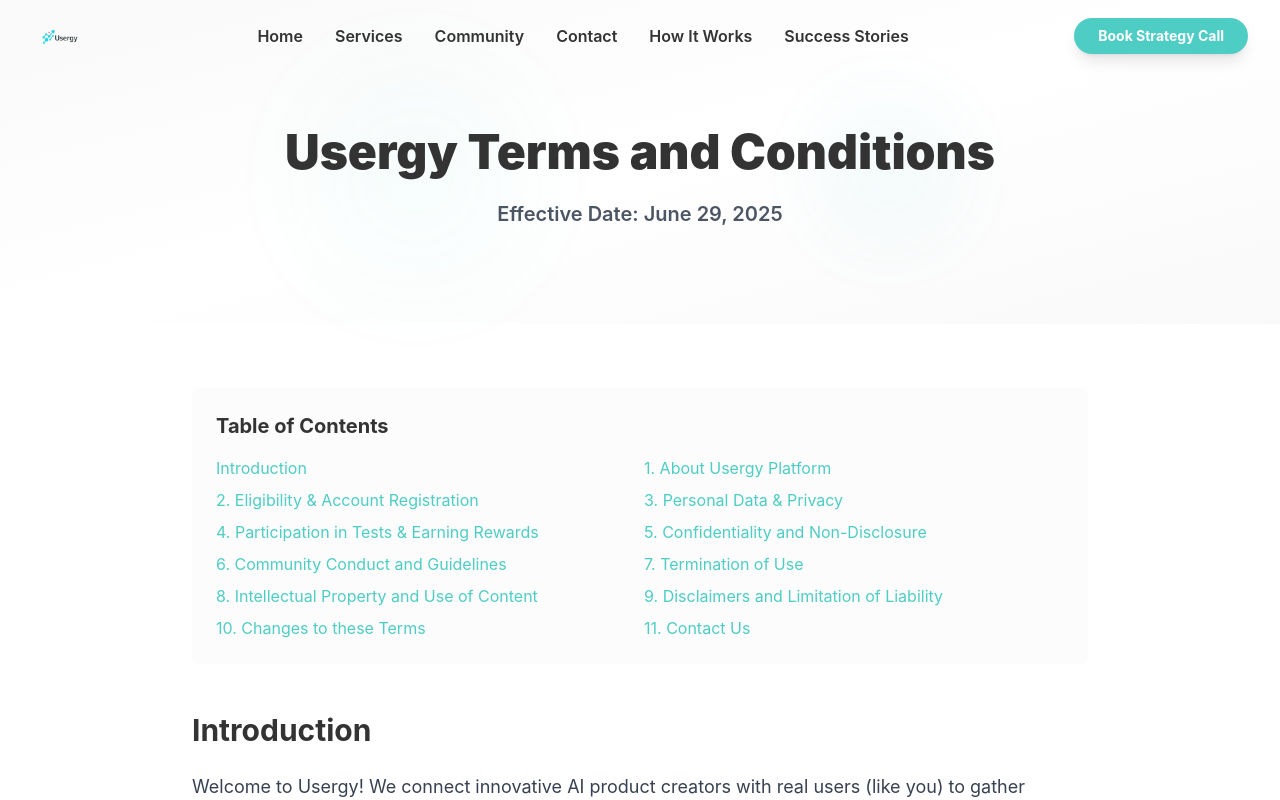
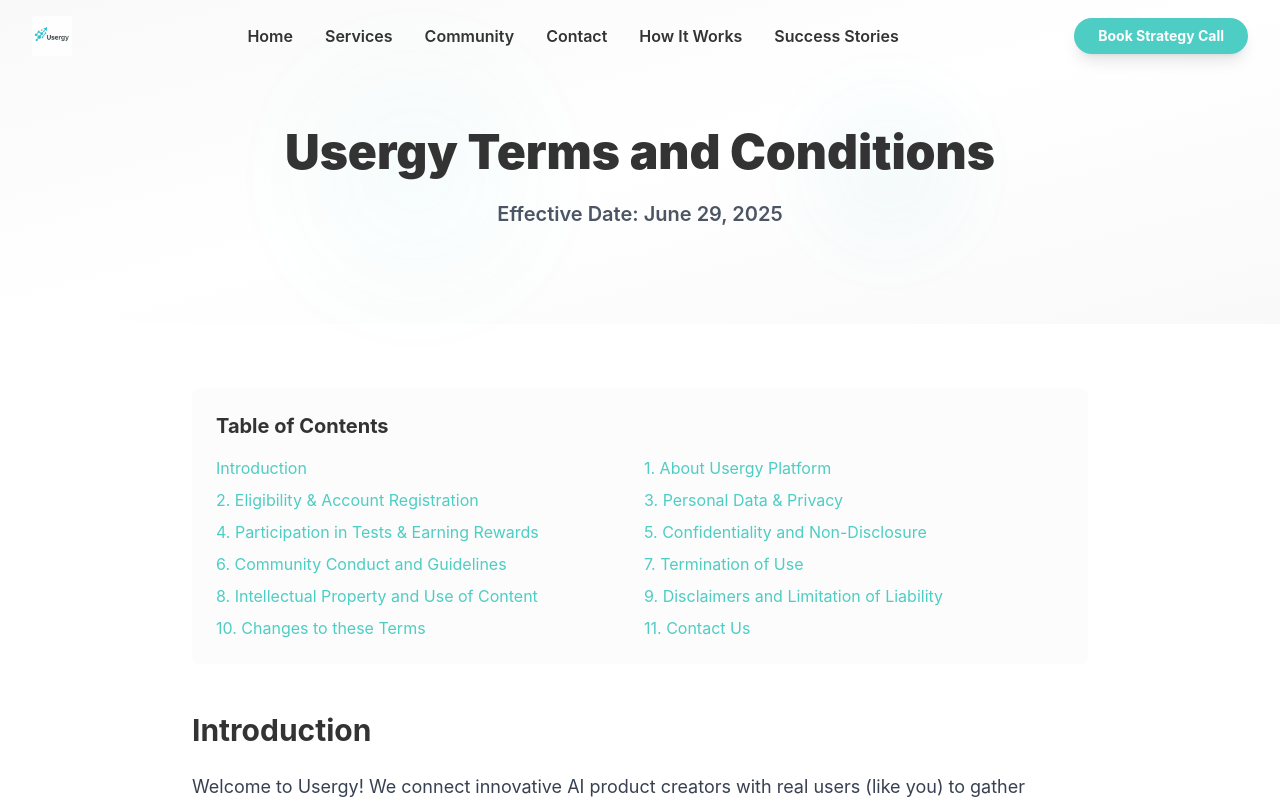
Before and after one commit to UsergyAI/usergyai, a React (Vite) app: page /terms in a window 1280 px wide. Shown: the top 800 px of the page. Built offline with nearby package versions, Linux system fonts and the light colour scheme.

Commit message:
Refactor: Improve logo quality and optimization
Replaced the existing logo with a high-quality, optimized version, including potential icon variations, for enhanced visual appeal and performance.

```diff
--- a/src/components/Footer.tsx
+++ b/src/components/Footer.tsx
@@ -10,7 +10,7 @@ const Footer = () => {
           {/* Brand */}
           <div className="flex items-center">
             <img
-              src="/lovable-uploads/52a4e00d-238d-4c00-9dd6-aece35e81b11.png"
+              src="/lovable-uploads/bd806045-5aef-4bc5-a6e6-bfaff9a725f2.png"
               alt="Usergy"
               className="h-10 w-auto filter brightness-0 invert"
             />
--- a/src/components/Header.tsx
+++ b/src/components/Header.tsx
@@ -40,7 +40,7 @@ const Header = () => {
           {/* Logo */}
           <Link to="/" className="flex items-center">
             <img
-              src="/lovable-uploads/52a4e00d-238d-4c00-9dd6-aece35e81b11.png"
+              src="/lovable-uploads/bd806045-5aef-4bc5-a6e6-bfaff9a725f2.png"
               alt="Usergy"
               className="h-8 sm:h-10 w-auto"
             />
```
Also changed, not shown: public/lovable-uploads/bd806045-5aef-4bc5-a6e6-bfaff9a725f2.png (added).
